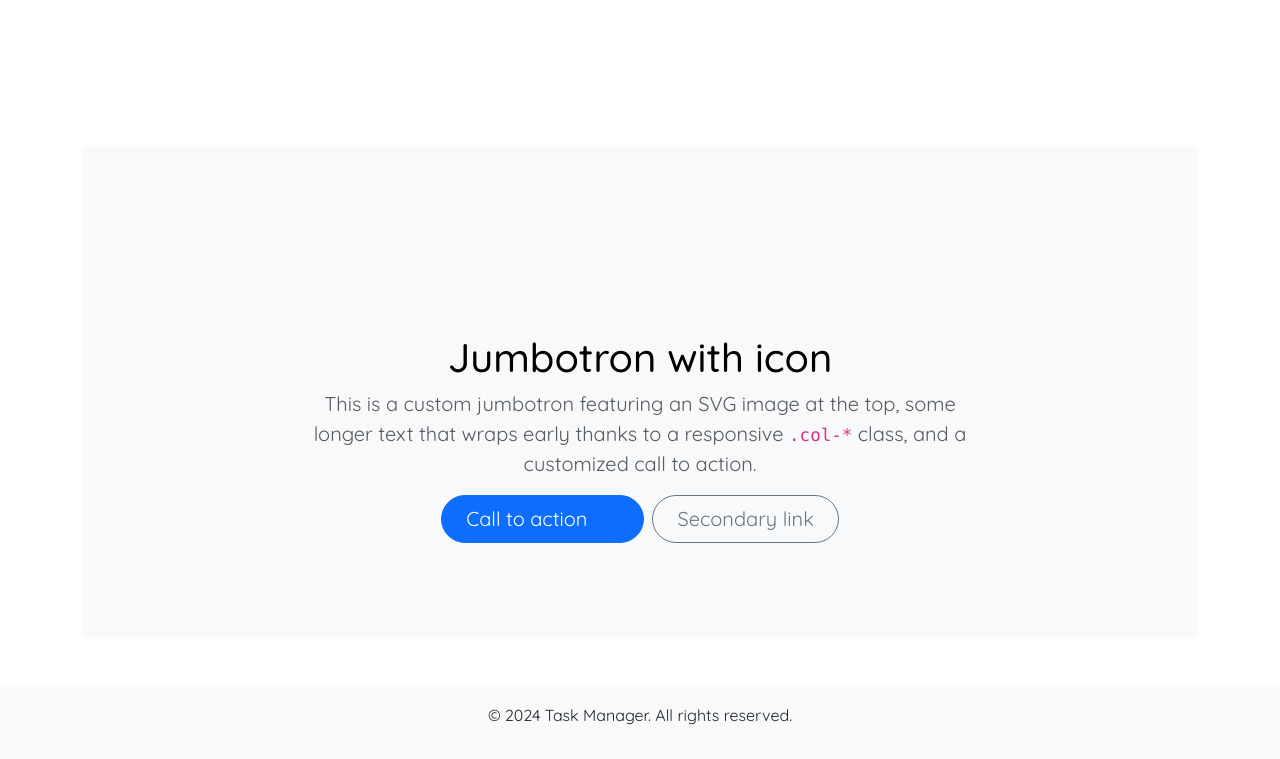
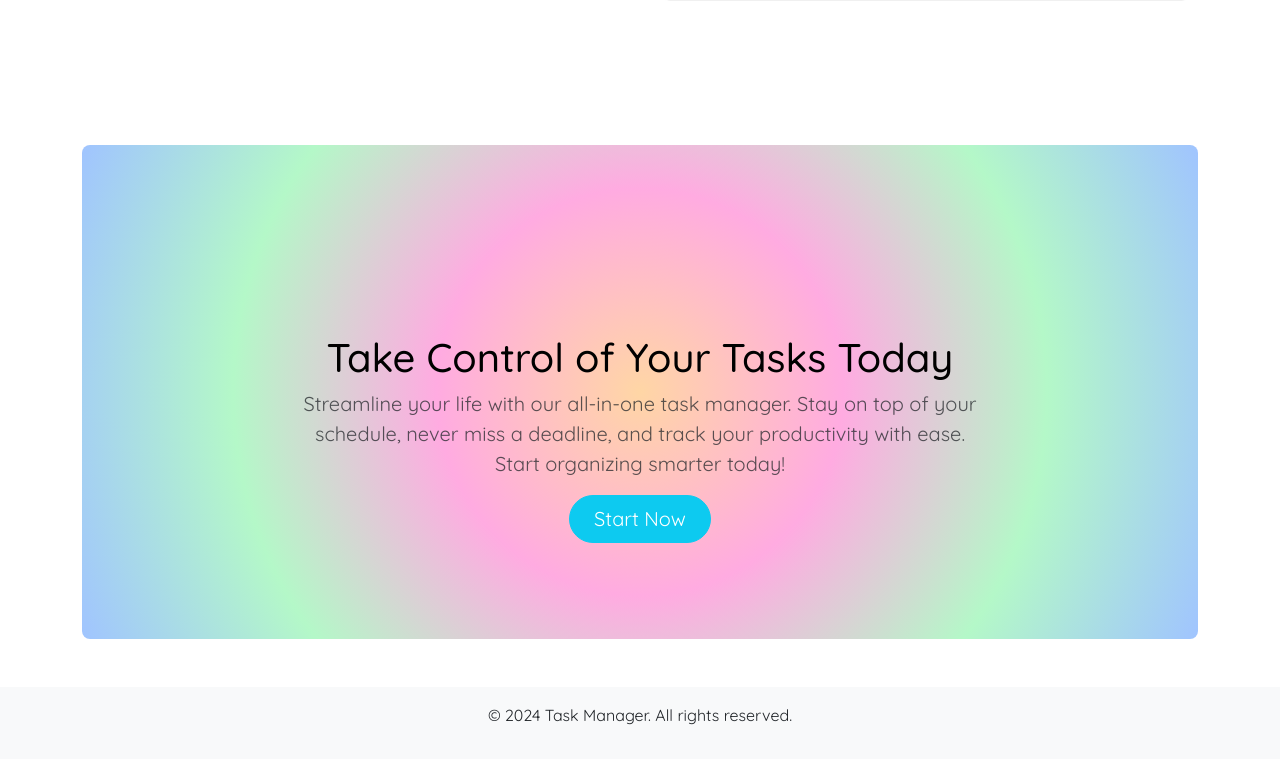
Before and after one commit to octonine/octonine.github.io, a PHP site: page /landing-page.php in a window 1280 px wide. Shown: the part 2847-3606 px from the top of the page. Run offline with PHP 8.4, Linux system fonts and the light colour scheme.

Commit message:
Update landing-page.php

```diff
--- a/landing-page.php
+++ b/landing-page.php
@@ -49,6 +49,17 @@
             padding: 0.8rem 2rem;
             font-size: 1rem;
         }
+
+        .jumbotron {
+    background: radial-gradient(circle,
+        #FFD6A5, /* Pastel orange */
+        #FFABE1, /* Pastel pink */
+        #B4F8C8, /* Pastel blue */
+        #A0C4FF  /* Pastel purple */
+    );
+    color: white;
+}
+
 
     </style>
 </head>
@@ -168,20 +179,16 @@
   </div>
 
       <!-- jumbotron-->
-      <div class="container my-5">
-  <div class="p-5 text-center bg-body-tertiary rounded-3">
+    <div class="container my-5">
+    <div class="p-5 text-center bg-body-tertiary rounded-3 jumbotron">
     <svg class="bi mt-4 mb-3" style="color: var(--bs-indigo);" width="100" height="100"><use xlink:href="#bootstrap"></use></svg>
-    <h1 class="text-body-emphasis">Jumbotron with icon</h1>
+    <h1 class="text-body-emphasis">Take Control of Your Tasks Today</h1>
     <p class="col-lg-8 mx-auto fs-5 text-muted">
-      This is a custom jumbotron featuring an SVG image at the top, some longer text that wraps early thanks to a responsive <code>.col-*</code> class, and a customized call to action.
+    Streamline your life with our all-in-one task manager. Stay on top of your schedule, never miss a deadline, and track your productivity with ease. Start organizing smarter today!
     </p>
     <div class="d-inline-flex gap-2 mb-5">
-      <button class="d-inline-flex align-items-center btn btn-primary btn-lg px-4 rounded-pill" type="button">
-        Call to action
-        <svg class="bi ms-2" width="24" height="24"><use xlink:href="#arrow-right-short"></use></svg>
-      </button>
-      <button class="btn btn-outline-secondary btn-lg px-4 rounded-pill" type="button">
-        Secondary link
+      <button class="d-inline-flex align-items-center btn btn-info btn-lg px-4 rounded-pill" type="button">
+        <a href="register-page.php" class="text-decoration-none text-white">Start Now</a>
       </button>
     </div>
   </div>
```
